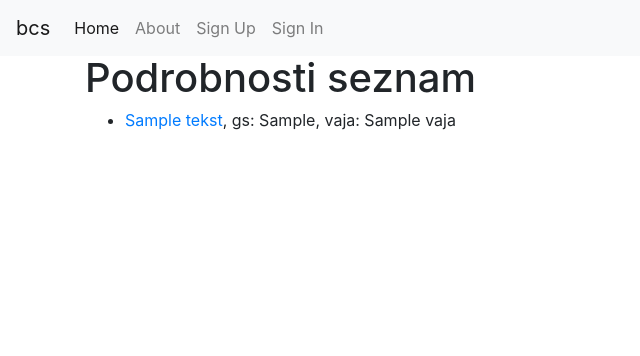
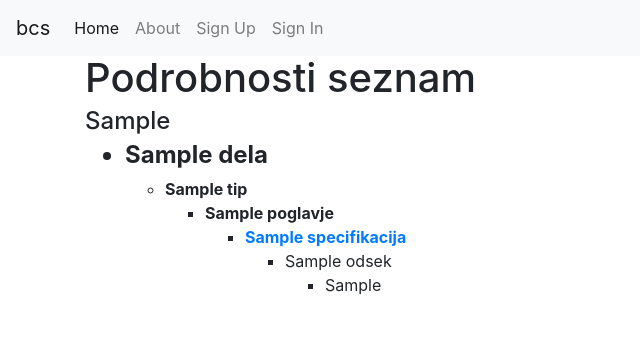
Before and after one commit to pavlovicr/bcs, a Django app: template bcs/templates/podrobnosti/podrobnost_list.html in a window 1280 px wide. Shown: the top 356 px of the page, without its empty margins (0-640 px from the left). Run offline with Django 3.2, Linux system fonts and the light colour scheme; the template is opened without the code that fills it: most values are stand-ins (such as "Sample title", 1, 10 or a date in 2020); style sheets or scripts are compiled from the project's sources; parts of the project's set-up code (start-up, migrations or seed data) failed here and were passed over; some libraries are stand-ins or nearby versions.

Commit message:
zadnja kopija

```diff
--- a/bcs/podrobnosti/urls.py
+++ b/bcs/podrobnosti/urls.py
@@ -4,7 +4,8 @@ from . import views
 
 #bcs
 urlpatterns = [
-    url(r'^$', views.stev, name='stev'),
+
+    url(r'^(?P<tone>\d+)$', views.specifikacija, name='miha'),
 
     url(r'^nameni/$', views.NamenList.as_view(), name='namen-list'),
     url(r'^namen/(?P<pk>\d+)$', views.NamenDetail.as_view(), name='namen-detail'),
--- a/bcs/templates/podrobnosti/podrobnost_list.html
+++ b/bcs/templates/podrobnosti/podrobnost_list.html
@@ -2,26 +2,59 @@
 
 {% block content %}
 
-
-
-    <h1>Podrobnosti seznam</h1>
-
-    {% if object_list %}
+<h1>Podrobnosti seznam</h1>
+    <!--  grupiramo podrobnosti po  specifikacija-dela-vrsta_del (betonska dela, .....) -->
+    {% regroup object_list by specifikacija.dela.vrsta_del as podlage %}
+    {% for vrsta_del in podlage %}
+    <h4>{{ vrsta_del.grouper }}</h4>
     <ul>
+        <!--  grupiramo podrobnosti po specifikacija-dela (betoniranje, ....)  -->
+        {% regroup vrsta_del.list by specifikacija.dela as podlage %}
+        {% for dela in podlage %}
+        <h4><li><b>{{ dela.grouper }}</b></li></h4>
+        <ul>
+            <!--  grupiramo podrobnosti po  specifikacija-tip (dolocilo, popis) -->
+            {% regroup dela.list by specifikacija.tip as podlage %}
+            {% for tip in podlage %}
+            <li><b>{{ tip.grouper }}</b></li>
+            <ul>
+                <!--  grupiramo podrobnosti po  specifikacija-poglavje -->
+                {% regroup tip.list by specifikacija.poglavje as podlage %}
+                {% for poglavje in podlage %}
+                <li><b>{{ poglavje.grouper }}</b></li>
+                <ul>
+                    <!-- grupiramo  podrobnosti po specifikacija -->
+                    {% regroup poglavje.list by specifikacija as podlage %}
+                    {% for specifikacija in podlage %}
+                    <li><b><a href ="{% url 'specifikacija-list' %}">{{ specifikacija.grouper }}</a></b></li>
+                    <ul>
+                        <!--  grupiramo podrobnosti po odsek. Imamo dve možnosti.V specifikacija_list
+                        ali pa object_list  -->
+                        {% regroup specifikacija.list by odsek as podlage %}
+                        {% for odsek in podlage %}
+                        <li>{{ odsek.grouper }}</li>
+                        <ul>
+                            <!--  zlistamo podrobnosti -->
+                            {% for podrobnost in odsek.list %}
+                                {% if podrobnost.tekst_za_popis %}
+                                <li>{{podrobnost.tekst_za_popis}}</li>
+                                {% else %}
+                                <li>{{podrobnost.tekst}}</li>
+                                {% endif %}
+                            {% endfor %}
+                        </ul>
+                        {% endfor %}
+                    </ul>
+                    {% endfor %}
+                </ul>
+                {% endfor %}
+            </ul>
+            {% endfor %}
+        </ul>
+        {% endfor %}
+    </ul>
+    {% endfor %}
 
 
 
-      {% for podrobnost in object_list %}
-
-      <li><a href="{% url 'podrobnost-detail' podrobnost.pk %}">{{podrobnost.tekst}}</a>, gs: {{podrobnost.gs}}, vaja: {{podrobnost.vaja}}</li>
-
-      {% endfor %}
-
-
-    </ul>
-
-    {% else %}
-      <p>Tukaj nič novega.</p>
-    {% endif %}
-
 {% endblock %}
```
Also changed, not shown: bcs/podrobnosti/views.py (+25 -18 lines), bcs/templates/podrobnosti/specifikacija_list.html (+5 -5 lines), bcs/templates/popisi/popisnapostavka_list.html (+4 -4 lines), 1 other file.
